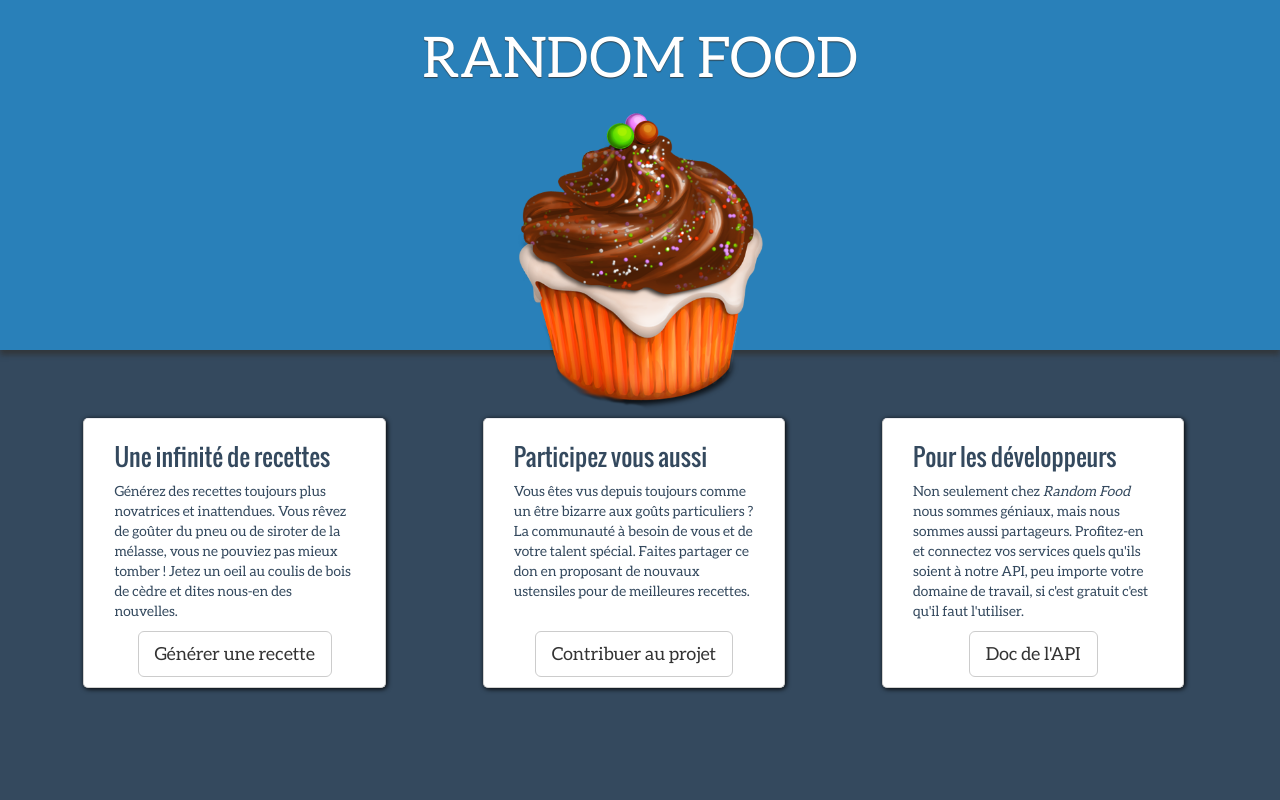
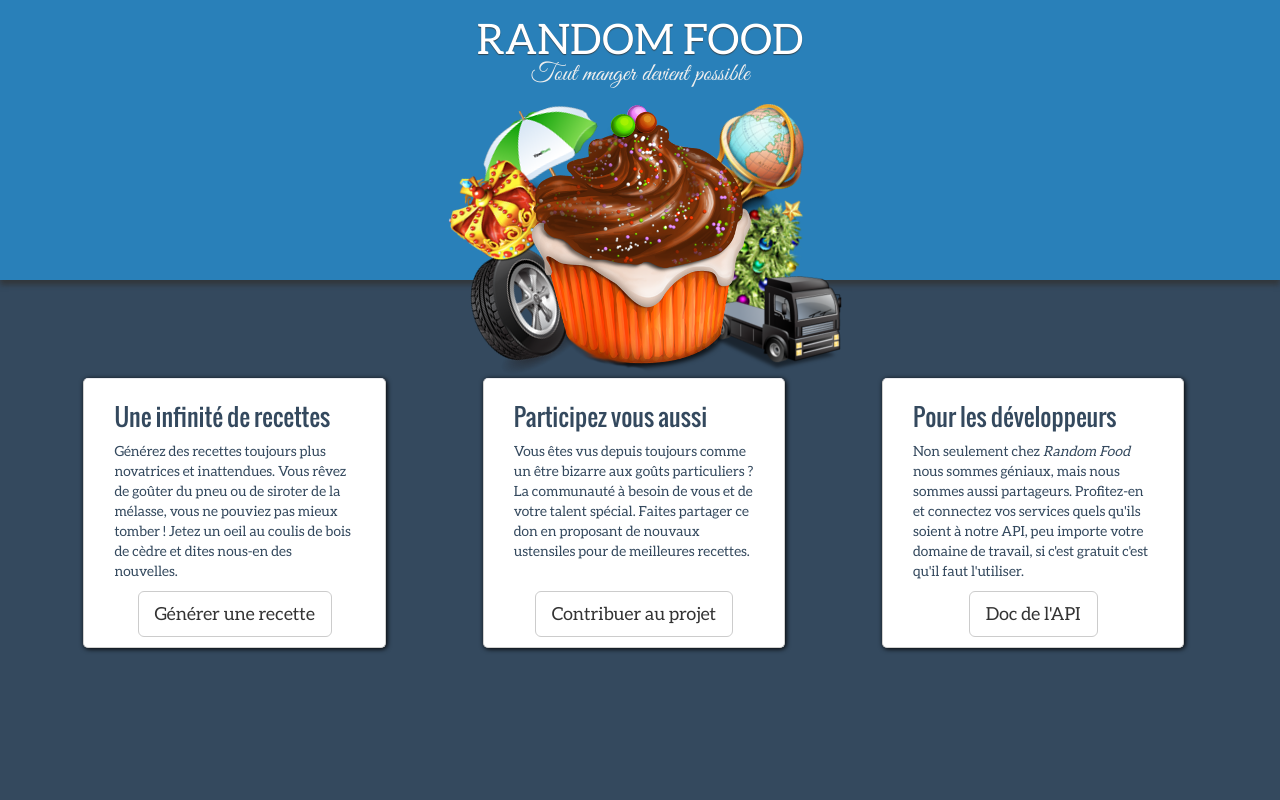
Before and after one commit to poulp/randomfoOd, a Django app: template pweb/templates/general/home.html in a window 1280 px wide. Run offline with Django 3.2, Linux system fonts and the light colour scheme; the template is opened without the code that fills it, so the values that code supplies are empty; parts of the project's set-up code (start-up, migrations or seed data) failed here and were passed over.

Commit message:
Page d'accueil ok

```diff
--- a/pweb/templates/general/home.html
+++ b/pweb/templates/general/home.html
@@ -19,6 +19,11 @@
     src: url({{ STATIC_URL }}fonts/oswald.ttf) format("truetype");
     }
 
+    @font-face {
+    font-family: "vibes";
+    src: url({{ STATIC_URL }}fonts/vibes.ttf) format("truetype");
+    }
+
     body, html {
     margin: 0;
     padding: 0;
@@ -26,19 +31,32 @@
     }
 
     #title {
-    padding: 25px;
+    padding: 15px;
+    padding-bottom: 0;
     margin: 0;
     text-align: center;
     font-family: "aleo", Helvetica, sans-serif;
-    font-size: 4em;
+    font-size: 3em;
     color: white;
     -webkit-text-shadow: 0px 1px 1px rgba(50, 50, 50, 0.75);
     -moz-text-shadow: 0px 1px 1px rgba(50, 50, 50, 0.75);
     text-shadow: 0px 1px 1px rgba(50, 50, 50, 0.75);
     }
 
+    #subtitle {
+    padding-bottom: 15px;
+    margin: 0;
+    color: #eeeeee;
+    font-family: vibes;
+    font-size: 1.8em;
+    }
+
     #cakeimg {
-    width: 250px;
+    background-image: url("{{ STATIC_URL }}/img/homeimg.png");
+    display:block;
+    width: 450px;
+    height: 270px;
+    margin: 0 auto;
     }
 
     #top-block {
@@ -46,7 +64,7 @@
     margin 0;
     padding 0;
     width: 100%;
-    height: 350px;
+    height: 280px;
     background-color: #2980b9;
     -webkit-box-shadow: 0px 5px 5px rgba(50, 50, 50, 0.75);
     -moz-box-shadow: 0px 5px 5px rgba(50, 50, 50, 0.75);
@@ -62,7 +80,7 @@
 
     margin 0;
     padding 0;
-    padding-top: 350px;
+    padding-top: 310px;
     background-color: #34495e;
     }
 
@@ -90,13 +108,24 @@
     .block h3 {
     font-family: oswald;
     }
+
+    .button {
+    width:100%;
+    text-align:center;
+    position:absolute;
+    bottom:0;
+    left:0;
+    }
+
 </style>
 <body>
 
 <div id="top-block">
     <h1 id="title">RANDOM FOOD</h1>
 
-    <div id="cake"><img id="cakeimg" src="{{ STATIC_URL }}/img/homeimg.png"></div>
+    <h2 id="subtitle">Tout manger devient possible</h2>
+
+    <div id="cake"><div id="cakeimg"></div></div>
 </div>
 
 <div id="bottom-block" class="container">
@@ -109,11 +138,8 @@
                 Vous rêvez de goûter du pneu ou de siroter de la mélasse, vous ne pouviez pas mieux tomber !
                 Jetez un oeil au coulis de bois de cèdre et dites nous-en des nouvelles.</p>
 
-            <p style="width:100%;text-align:center;position:absolute;bottom:0;left:0;"><a
-                    class="btn btn-lg btn-outline-inverse btn-default" href=""
-                    role="button">
-                Générer une recette
-            </a></p>
+            <p class="button"><a class="btn btn-lg btn-outline-inverse btn-default" href="{% url 'gen_recette' %}" role="button">Générer une
+                recette</a></p>
         </div>
         <div class="block col-md-3">
             <h3 class="block-title">Participez vous aussi</h3>
@@ -122,11 +148,8 @@
                 vous et de votre talent spécial. Faites partager ce don en proposant de nouvaux ustensiles pour de
                 meilleures recettes.</p>
 
-            <p style="width:100%;text-align:center;position:absolute;bottom:0;left:0;"><a
-                    class="btn btn-lg btn-outline-inverse btn-default" href=""
-                    role="button">
-                Contribuer au projet
-            </a></p>
+            <p class="button"><a class="btn btn-lg btn-outline-inverse btn-default" href="{% url 'home_contribute' %}" role="button">Contribuer au
+                projet</a></p>
         </div>
         <div class="block col-md-3">
             <h3 class="block-title">Pour les développeurs</h3>
@@ -135,11 +158,9 @@
                 Profitez-en et connectez vos services quels qu'ils soient à notre API, peu importe votre domaine de
                 travail, si c'est gratuit c'est qu'il faut l'utiliser.</p>
 
-            <p style="width:100%;text-align:center;position:absolute;bottom:0;left:0;"><a
-                    class="btn btn-lg btn-outline-inverse btn-default" href=""
-                    role="button">
-                Doc de l'API
-            </a></p>
+            <p class="button">
+                <a class="btn btn-lg btn-outline-inverse btn-default" href="{% url 'api_doc' %}" role="button">Doc de l'API</a>
+            </p>
         </div>
     </div>
 </div>
```
Also changed, not shown: pweb/templates/general/old-home.html (deleted, +0 -40 lines), pweb/public/assets/fonts/vibes.ttf (added), pweb/public/assets/img/homeimg.png.
